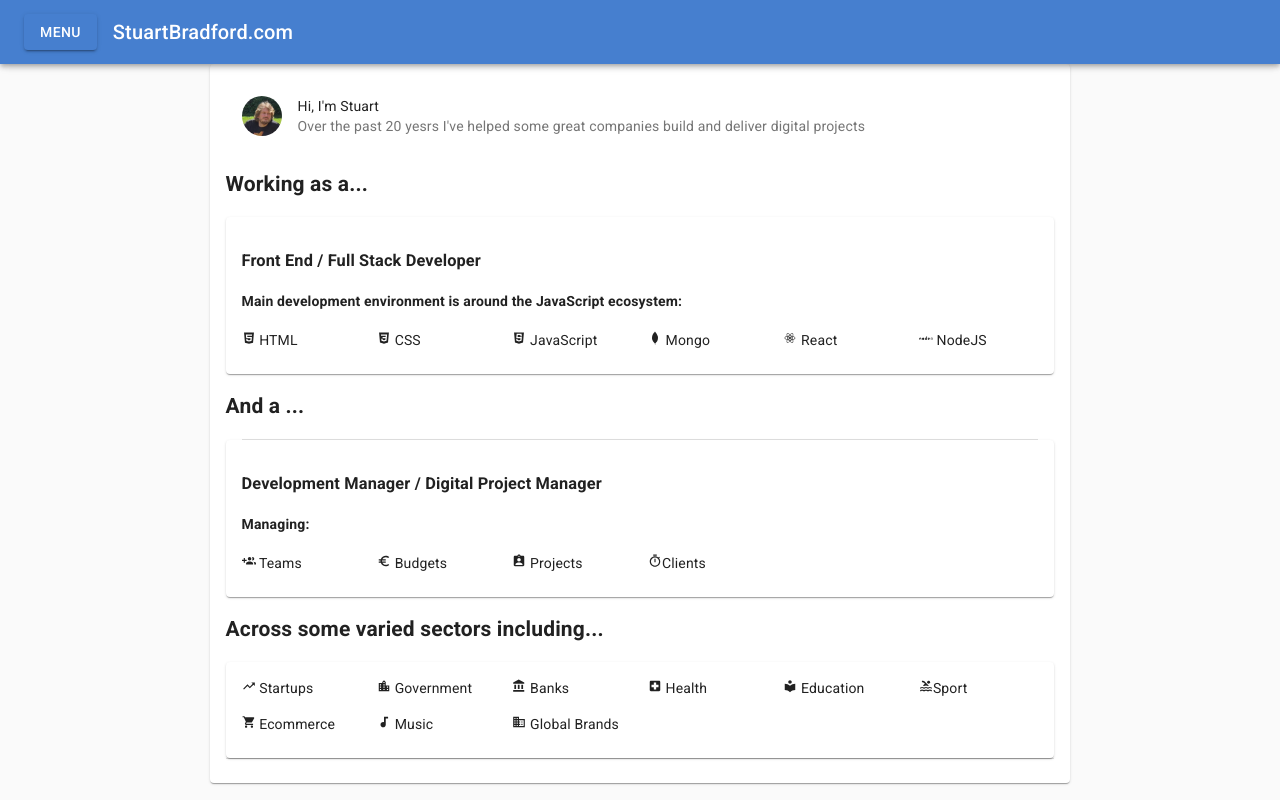
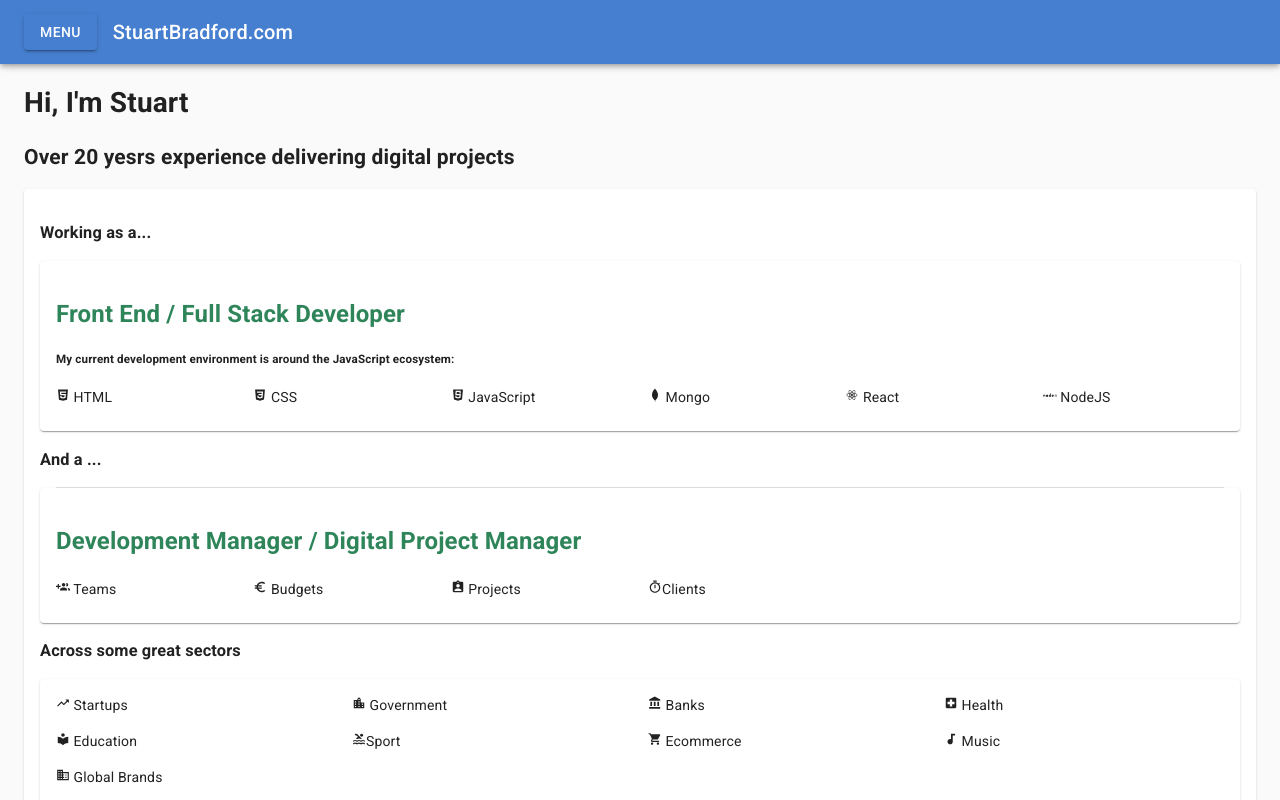
Before and after one commit to 789ni812/my-portfolio, a React (Create React App) app: page / in a window 1280 px wide. Shown: the top 800 px of the page. Built offline with nearby package versions, Linux system fonts and the light colour scheme.

Commit message:
Added carerrhistory to the home page to make it a single pager for now.

```diff
--- a/src/App.js
+++ b/src/App.js
@@ -48,7 +48,6 @@ import Container from '@material-ui/core/Container'
 
 // Icons
 import { MdGetApp } from 'react-icons/md';
-import { DiGithub } from "react-icons/di";
 // Icons
 import { MdSend, MdInbox } from 'react-icons/md';
 
--- a/src/mockup/ContentIntroduction.js
+++ b/src/mockup/ContentIntroduction.js
@@ -4,41 +4,43 @@ import React from 'react';
 
 
 // Material UI
-import { Card, CardHeader } from '@material-ui/core';
+import { Card, CardHeader, Typography } from '@material-ui/core';
 import CardContent from '@material-ui/core/CardContent';
 import Divider from '@material-ui/core/Divider';
 import Grid from '@material-ui/core/Grid';
 import Avatar from '@material-ui/core/Avatar';
 
 import { DiHtml5, DiCss3, DiMongodb, DiReact, DiNodejs, DiJavascript } from "react-icons/di";
-
+import styled from "styled-components";
 // Icons
 import { MdEuroSymbol, MdFormatQuote, MdGroupAdd, MdAssignmentInd, MdTrendingUp, MdBusiness, MdTimer, MdShoppingCart, MdLocalHospital, MdLocationCity, MdLocalLibrary, MdAudiotrack, MdPool, MdAccountBalance } from 'react-icons/md';
 
-import lockDownStu from '../assets/images/lockdownStu-1.png';
+import CareerHistory from './careerHistory';
+
+
+
+const TitleWorkingAs = styled.h2`
+font-size: 24px;
+    color: #2f855a;
+`;
+
 
 const ContentIntroduction = () => {
 
 
     return (
         <>
+            <h1>Hi, I'm Stuart</h1>
+            <h2>Over 20 yesrs experience delivering digital projects</h2>
             <Card>
+
                 <CardContent>
-                    <CardHeader
-                        avatar={
-                            <Avatar aria-label="recipe" src={lockDownStu} />
-                        }
-                        title="Hi, I'm Stuart"
-                        subheader="Over the past 20 yesrs I've helped some great companies build and deliver digital projects">
-                    </CardHeader>
 
-
-
-                    <h2>Working as a...</h2>
+                    <h3>Working as a...</h3>
                     <Card>
                         <CardContent>
-                            <h3>Front End / Full Stack Developer</h3>
-                            <h4>Main development environment is around the JavaScript ecosystem:</h4>
+                            <TitleWorkingAs>Front End / Full Stack Developer</TitleWorkingAs>
+                            <h5>My current development environment is around the JavaScript ecosystem:</h5>
                             <Grid container spacing={2}>
                                 <Grid item xs={6} sm={2}>
                                     <DiHtml5 /> HTML
@@ -62,12 +64,11 @@ const ContentIntroduction = () => {
                             </Grid>
                         </CardContent>
                     </Card>
-                    <h2>And a <span >...</span></h2>
+                    <h3>And a <span >...</span></h3>
                     <Divider variant="middle" />
                     <Card>
                         <CardContent>
-                            <h3>Development Manager / Digital Project Manager</h3>
-                            <h4>Managing:</h4>
+                            <TitleWorkingAs>Development Manager / Digital Project Manager</TitleWorkingAs>
                             <Grid container spacing={2}>
                                 <Grid item xs={6} sm={2}>
                                     <MdGroupAdd /> Teams
@@ -89,43 +90,43 @@ const ContentIntroduction = () => {
                         </CardContent>
                     </Card>
 
-                    <h2>Across some varied sectors including...</h2>
+                    <h3>Across some great sectors</h3>
                     <Card>
                         <CardContent>
                             <Grid container spacing={2}>
-                                <Grid item xs={6} sm={2}>
+                                <Grid item xs={6} sm={3}>
                                     <MdTrendingUp /> Startups
                         </Grid>
 
-                                <Grid item xs={6} sm={2}>
+                                <Grid item xs={6} sm={3}>
                                     <MdLocationCity /> Government
                     </Grid>
 
-                                <Grid item xs={6} sm={2}>
+                                <Grid item xs={6} sm={3}>
                                     <MdAccountBalance /> Banks
                         </Grid>
 
-                                <Grid item xs={6} sm={2}>
+                                <Grid item xs={6} sm={3}>
                                     <MdLocalHospital /> Health
                         </Grid>
 
-                                <Grid item xs={6} sm={2}>
+                                <Grid item xs={6} sm={3}>
                                     <MdLocalLibrary /> Education
                         </Grid>
 
-                                <Grid item xs={6} sm={2}>
+                                <Grid item xs={6} sm={3}>
                                     <MdPool />Sport
                         </Grid>
 
-                                <Grid item xs={6} sm={2}>
+                                <Grid item xs={6} sm={3}>
                                     <MdShoppingCart /> Ecommerce
                         </Grid>
 
-                                <Grid item xs={6} sm={2}>
+                                <Grid item xs={6} sm={3}>
                                     <MdAudiotrack /> Music
                         </Grid>
 
-                                <Grid item xs={6} sm={2}>
+                                <Grid item xs={6} sm={3}>
                                     <MdBusiness /> Global Brands
                         </Grid>
 
@@ -135,6 +136,7 @@ const ContentIntroduction = () => {
                     <Divider />
                 </CardContent>
             </Card>
+            <CareerHistory />
         </>
     )
 }
--- a/src/mockup/careerHistory.js
+++ b/src/mockup/careerHistory.js
@@ -2,8 +2,6 @@ import React, { useState } from 'react';
 import Moment from 'react-moment';
 
 import { CareerHistory as history } from './data-points';
-
-
 
 // **** START: Material-ui
 
```
Also changed, not shown: src/App.scss (added, +17 -0 lines).
